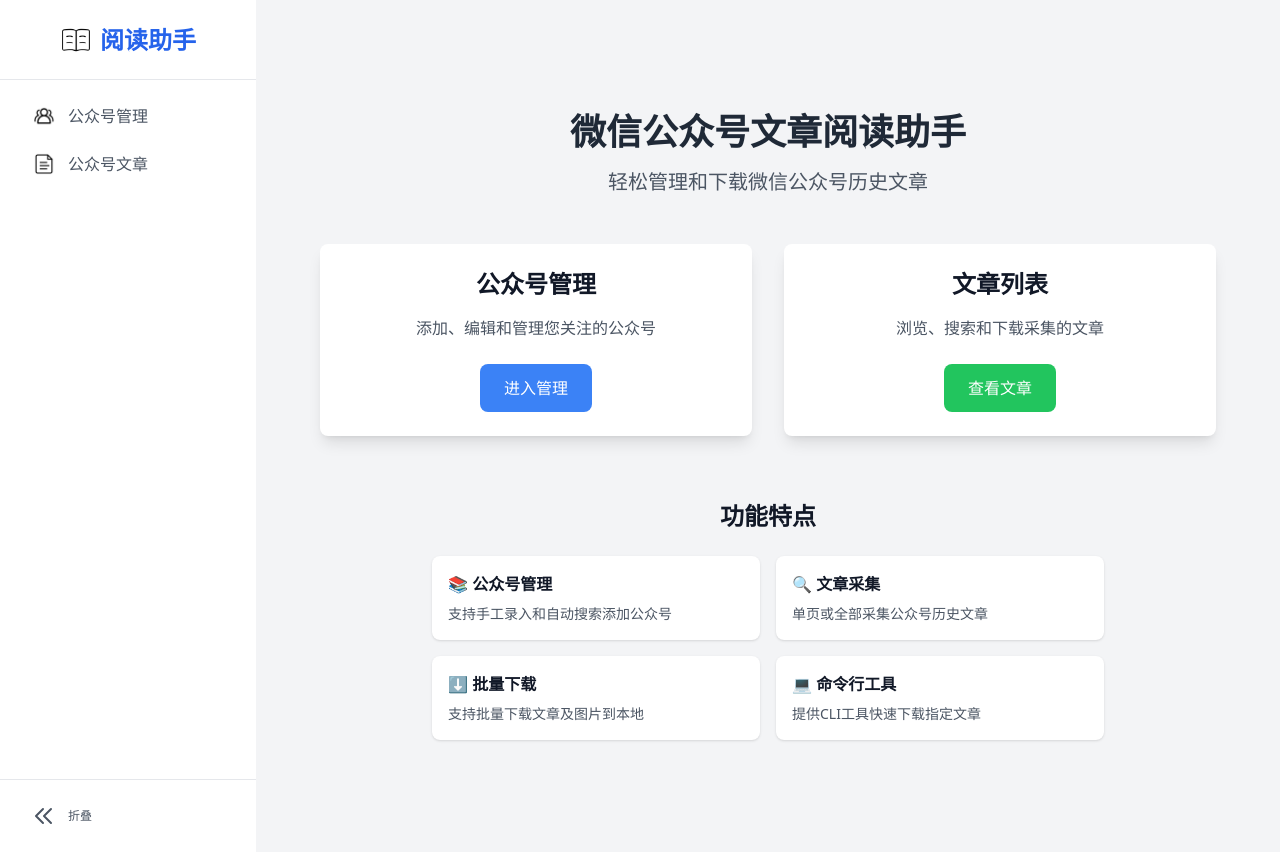
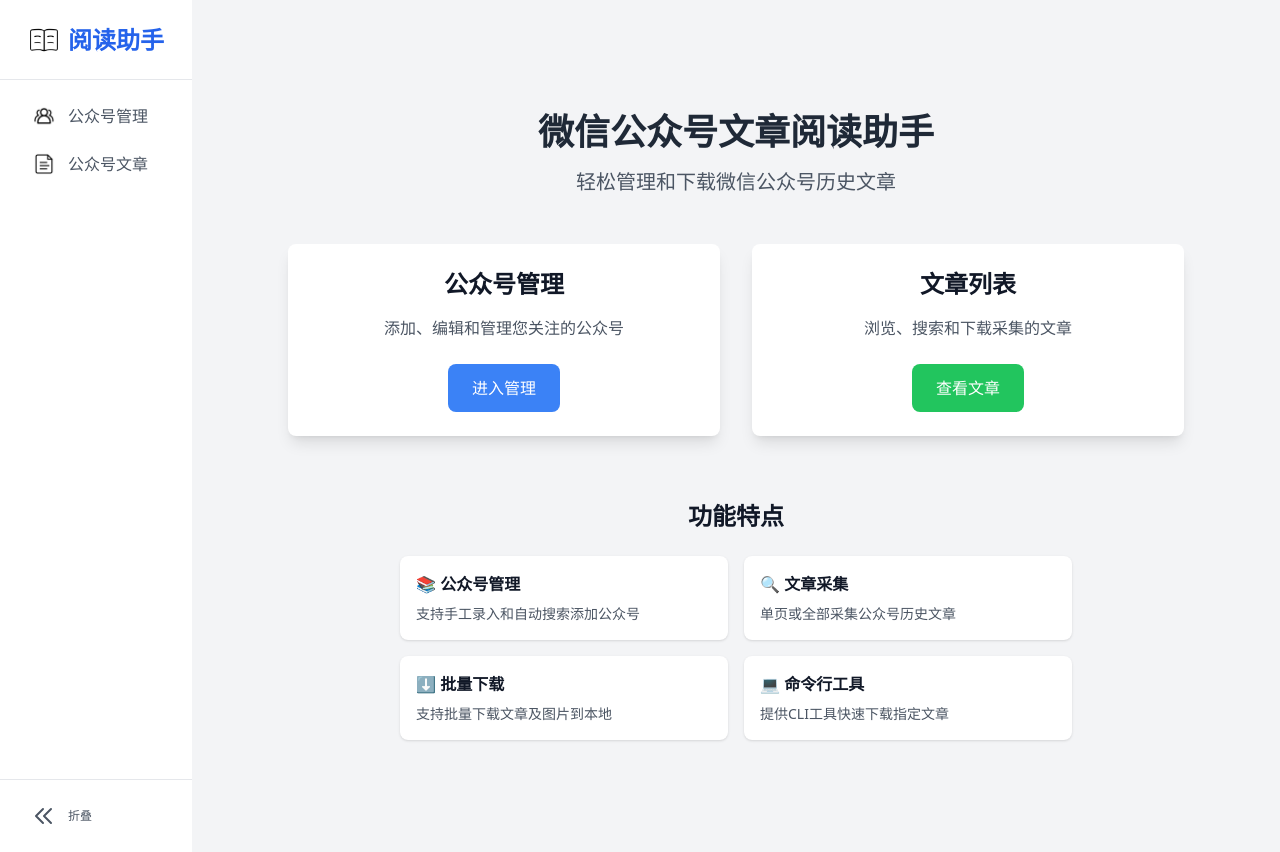
Before and after one commit to panhuida/wechat-article-assistant, a Flask app: page / in a window 1280 px wide. Run offline with Flask 3, Linux system fonts and the light colour scheme; some libraries are stand-ins or nearby versions.

Commit message:
调整侧边栏的宽度

```diff
--- a/src/wechat_article_assistant/templates/base.html
+++ b/src/wechat_article_assistant/templates/base.html
@@ -22,6 +22,7 @@
 
         #sidebar {
             transition: width 0.3s ease-in-out;
+            width: 12rem; /* 笔记本默认 14rem (w-56) */
         }
         #sidebar.collapsed {
             width: 5rem; /* 80px */
@@ -46,7 +47,7 @@
 <body class="bg-gray-100 dark:bg-gray-900 text-gray-900 dark:text-gray-100">
     <div class="flex h-screen">
         <!-- Sidebar -->
-        <aside id="sidebar" class="bg-white dark:bg-gray-800 text-gray-600 dark:text-gray-300 flex flex-col w-64">
+        <aside id="sidebar" class="bg-white dark:bg-gray-800 text-gray-600 dark:text-gray-300 flex flex-col w-56 lg:w-64">
             <div class="flex items-center justify-center p-6 text-2xl font-bold border-b border-gray-200 dark:border-gray-700 h-20">
                 <a href="/" title="点击标题跳转到首页" class="flex items-center">
                     <img src="{{ url_for('static', filename='favicon.png') }}" alt="logo" class="w-8 h-8 mr-2">
```
